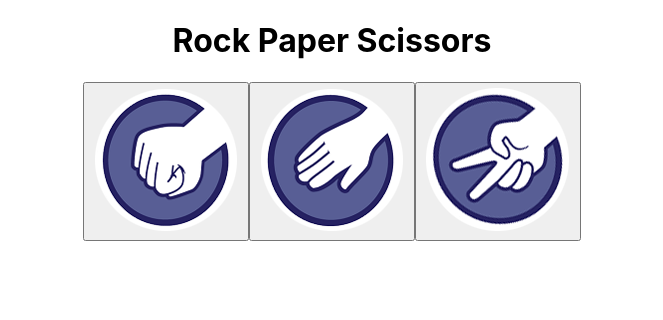
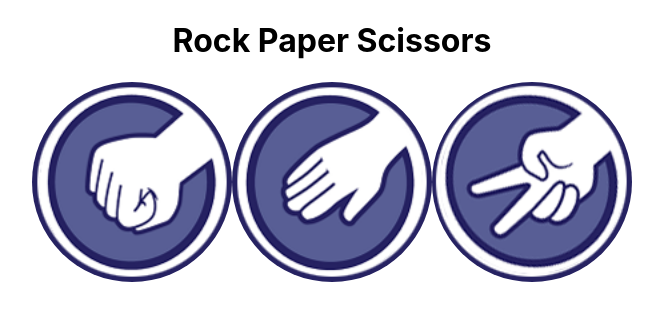
Before and after one commit to alexorkira/rock-paper-scissors-frontend, a React (Create React App) app: page / in a window 1280 px wide. Shown: the top 320 px of the page, without its empty margins (308-971 px from the left). Built offline with nearby package versions, Linux system fonts and the light colour scheme.

Commit message:
automatize weapon buttons creation

```diff
--- a/src/App.tsx
+++ b/src/App.tsx
@@ -1,42 +1,17 @@
 import React from "react";
 import "./App.css";
+import WeaponButton from "./components/weapon/weaponButton";
+import WeaponEnum from "./components/weapon/weapon.enum";
 
-function App() {
+function App(): React.ReactElement {
   return (
     <div className="App">
       <h1>Rock Paper Scissors</h1>
-      {/* eslint-disable-next-line react/button-has-type */}
-      <button
-        onClick={() => {
-          console.log("Your choice: rock");
-        }}
-      >
-        <img style={{ width: "100%" }} src="/img/weapons/rock.png" alt="ROCK" />
-      </button>
-      {/* eslint-disable-next-line react/button-has-type */}
-      <button
-        onClick={() => {
-          console.log("Your choice: paper");
-        }}
-      >
-        <img
-          style={{ width: "100%" }}
-          src="/img/weapons/paper.png"
-          alt="PAPER"
-        />
-      </button>
-      {/* eslint-disable-next-line react/button-has-type */}
-      <button
-        onClick={() => {
-          console.log("Your choice: scissors");
-        }}
-      >
-        <img
-          style={{ width: "100%" }}
-          src="/img/weapons/scissors.png"
-          alt="SCISSORS"
-        />
-      </button>
+      <div className="weaponPack">
+        {Object.values(WeaponEnum).map((weaponName) => {
+          return <WeaponButton key={weaponName} weaponName={weaponName} />;
+        })}
+      </div>
     </div>
   );
 }
--- /dev/null
+++ b/src/components/weapon/weapon.enum.ts
@@ -0,0 +1,8 @@
+enum WeaponEnum {
+  ROCK = "rock",
+  PAPER = "paper",
+  SCISSORS = "scissors",
+  // Add new Weapon enum entry here
+}
+
+export default WeaponEnum;
```
